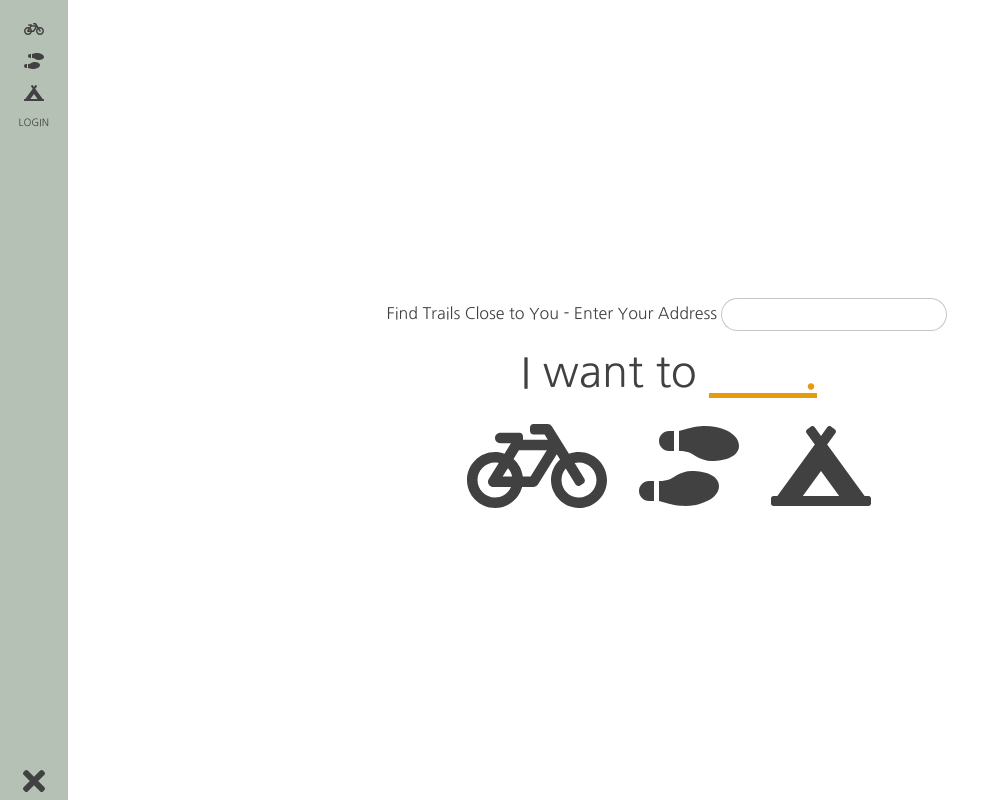
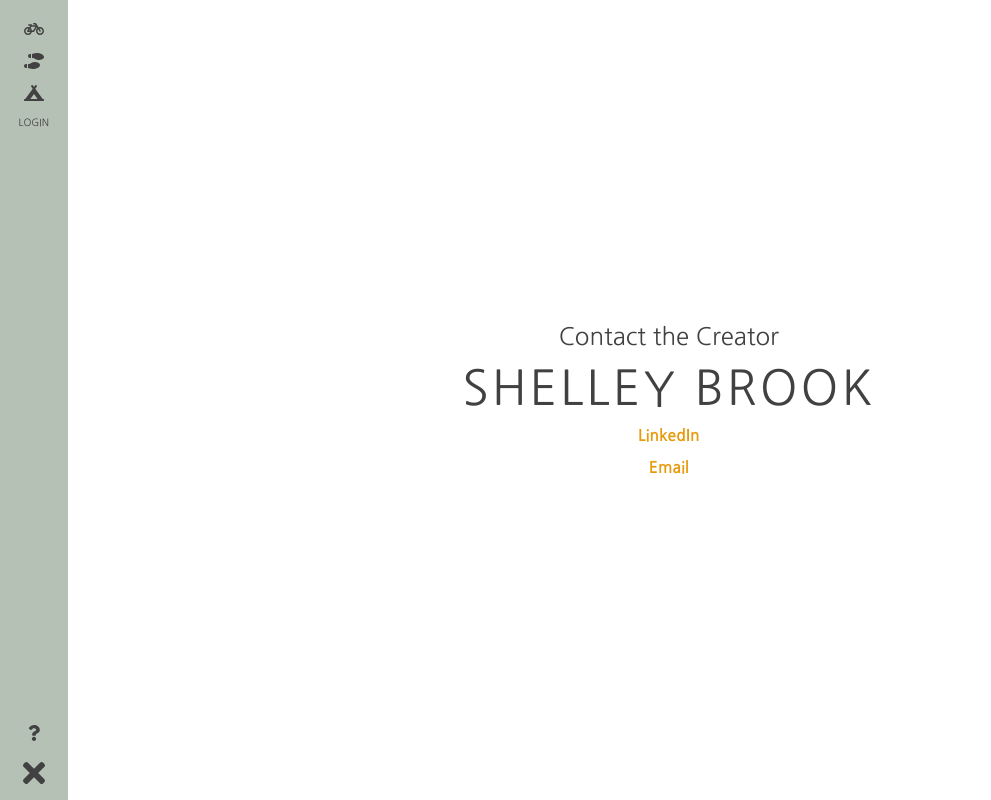
Before and after one commit to sbrook13/bike-or-hike-frontend, a React (Create React App) app: page /contact in a window 1280 px wide. Shown: the whole page, without its empty margins (0-991 px from the left). Built offline with nearby package versions, Linux system fonts and the light colour scheme; no server answers.

Commit message:
updated contact page

```diff
--- a/public/index.html
+++ b/public/index.html
@@ -27,7 +27,7 @@
       work correctly both with client-side routing and a non-root public URL.
       Learn how to configure a non-root public URL by running `npm run build`.
     -->
-    <title>React App</title>
+    <title>Explore More!</title>
   </head>
   <body>
     <noscript>You need to enable JavaScript to run this app.</noscript>
--- a/src/App.css
+++ b/src/App.css
@@ -141,7 +141,7 @@ p {
   position: absolute;
   width: 45%;
   height: fit-content;
-  left: 35%;
+  left: 31%;
   top: 10%;
   z-index: 1;
   box-shadow: 0 8px 8px -6px grey;
@@ -177,6 +177,20 @@ p {
   padding-bottom: .5rem;
   margin-bottom: .5rem;
   border-bottom: solid 1px rgb(65, 65, 65);
+}
+
+.contact-name{
+  letter-spacing: 3px;
+  font-size: 36pt;
+}
+
+li {
+  margin: 1rem;
+  color: rgb(231, 154, 10)
+}
+
+li:hover {
+  color: rgb(179, 76, 8)
 }
 
 form {
@@ -230,8 +244,8 @@ input:focus {
   font-weight:700
 }
 
-#logout-x {
-  margin: 2rem;
+.logout-x {
+  margin-bottom: 1rem;
 }
 
 #logout-text {
--- a/src/App.js
+++ b/src/App.js
@@ -7,6 +7,7 @@ import CampingPage from './components/CampingPage';
 import SavedTrailsPage from './components/SavedTrailsPage';
 import SideBar from './components/SideBar';
 import LoginPage from './loginForms/LoginPage';
+import Contact from './components/Contact';
 import {
   postTrailToBackend,
   bikeBaseURL,
@@ -252,6 +253,7 @@ function App() {
             category={'favorite'}
             /> }
           />
+          <Route path="/contact" render={ () => <Contact /> } />
           <Route path="/" render={ () => <LandingPage user={user} setAddress={setAddress} address={address} /> } />
         </Switch>
       </main>
--- a/src/components/Contact.js
+++ b/src/components/Contact.js
@@ -3,8 +3,13 @@ import React from 'react'
 export default function Contact() {
 
   return (
-    <div className="main-page">
-      <h1>Contact Page</h1>
+    <div className="main-section center">
+      <h2>Contact the Creator</h2>
+      <h1 className="contact-name">SHELLEY BROOK</h1>
+      <ul className="">
+        <a href="https://www.linkedin.com/in/sbrook13/"><li className="bold">LinkedIn</li></a>
+        <a href="mailto:sbrook13@gmail.com"><li className="bold">Email</li></a>
+      </ul>
     </div>
   )
 }
--- a/src/components/SideBar.js
+++ b/src/components/SideBar.js
@@ -7,8 +7,9 @@ import { faBicycle,
   faTimes,
   faHeart,
   faCheckSquare,
-  faListAlt }
-  from '@fortawesome/free-solid-svg-icons';
+  faListAlt,
+  faQuestion
+ } from '@fortawesome/free-solid-svg-icons';
 
 function SideBar(props) {
   const { user, showAllTrails, logoutUser } = props
@@ -56,6 +57,12 @@ function SideBar(props) {
           <p className="login-text sidebar-icon icon">LOGIN</p>
         </Link> }
       </nav>
+      <div id="bottom-sidebar" className="icon-navigation">
+        <FontAwesomeIcon icon={faQuestion}
+          className="icon specs-icon"
+          size="1x"
+          onClick={handleLogoutClick}
+        />
         <FontAwesomeIcon icon={faTimes}
           className="icon specs-icon logout-x"
           size="2x"
@@ -63,6 +70,7 @@ function SideBar(props) {
           onMouseLeave={handleXHover}
           onClick={handleLogoutClick}
         />
+      </div>
     </div>
   );
 }
--- a/src/components/TrailSpecs.js
+++ b/src/components/TrailSpecs.js
@@ -81,6 +81,7 @@ export default function TrailSpecs(props) {
     const trailListed = list.find(savedTrail => savedTrail.trail_id === trail_id)
     if (trailListed) {
       removeFromList(trail_id, trailListed.id, list, setFunction, url)
+      showAllTrails()
     }
   }
 
```
